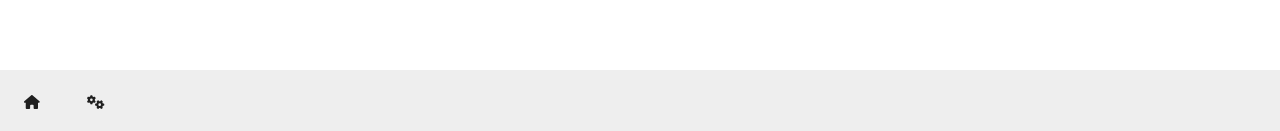
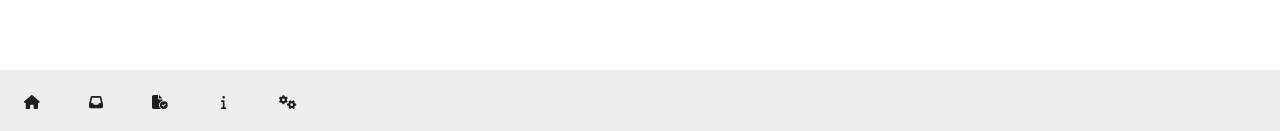
Before and after one commit to mickstraathof/real-estate-care, a Vue app: page / in a window 1280 px wide. Shown: the part 666-797 px from the top of the page. Built offline with nearby package versions, Linux system fonts and the light colour scheme.

Commit message:
added tab bar icons

```diff
--- a/src/components/Footer.vue
+++ b/src/components/Footer.vue
@@ -2,6 +2,9 @@
   <v-toolbar>
     <v-toolbar-items>
       <v-btn><font-awesome-icon icon="fa-solid fa-house" /></v-btn>
+      <v-btn><font-awesome-icon icon="fa-solid fa-inbox" /></v-btn>
+      <v-btn><font-awesome-icon icon="fa-solid fa-file-circle-check" /></v-btn>
+      <v-btn><font-awesome-icon icon="fa-solid fa-info" /></v-btn>
       <v-btn><font-awesome-icon icon="fa-solid fa-gears" /></v-btn>
     </v-toolbar-items>
   </v-toolbar>
--- a/src/main.js
+++ b/src/main.js
@@ -22,10 +22,14 @@ import { FontAwesomeIcon } from '@fortawesome/vue-fontawesome'
 import {
     faUserSecret,
     faHome,
-    faGears
+    faGears,
+    faInfinity,
+    faInbox,
+    faInfo,
+    faFileCircleCheck
 } from '@fortawesome/free-solid-svg-icons'
 
 /* add icons to the library */
-library.add(faUserSecret, faHome, faGears)
+library.add(faUserSecret, faHome, faGears, faInbox, faInfo, faInfinity, faFileCircleCheck)
 
 createApp(App).component('font-awesome-icon', FontAwesomeIcon).use(vuetify).mount('#app')
```
